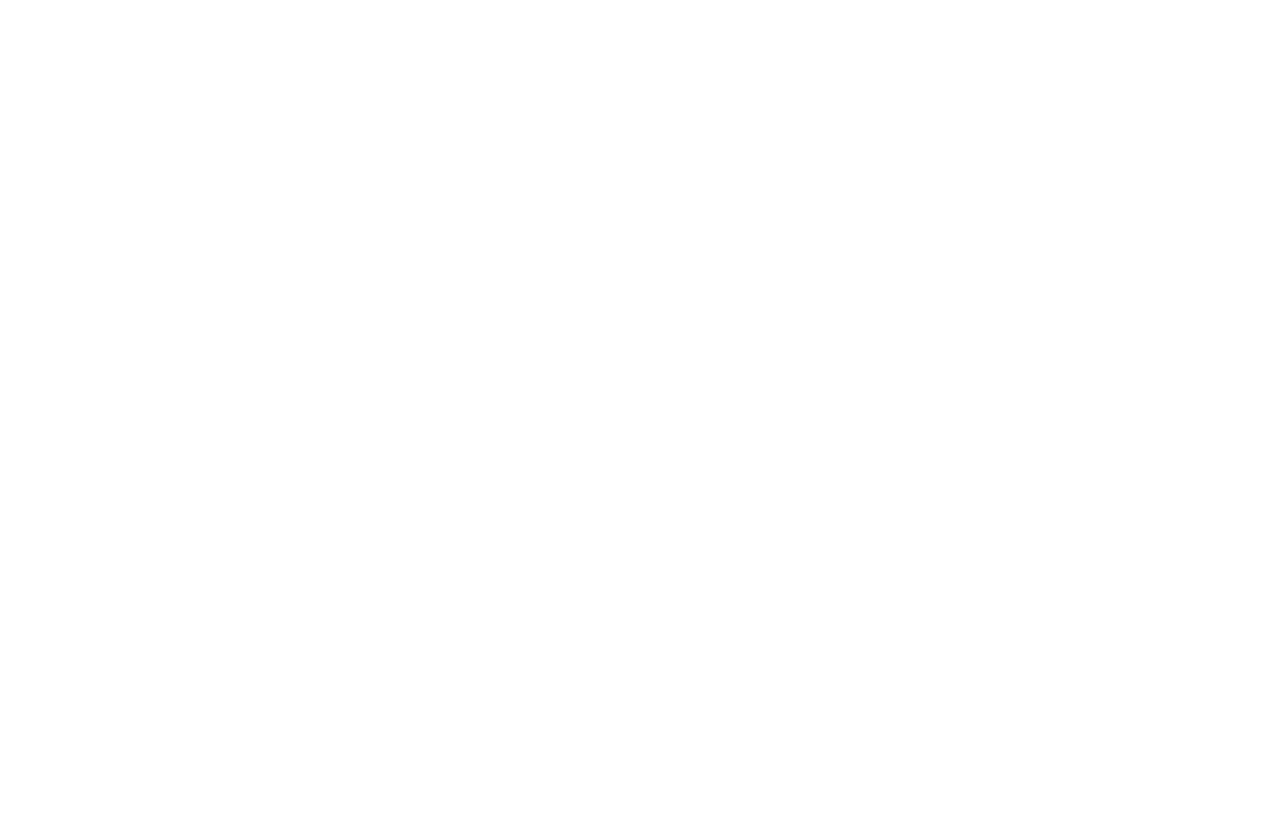
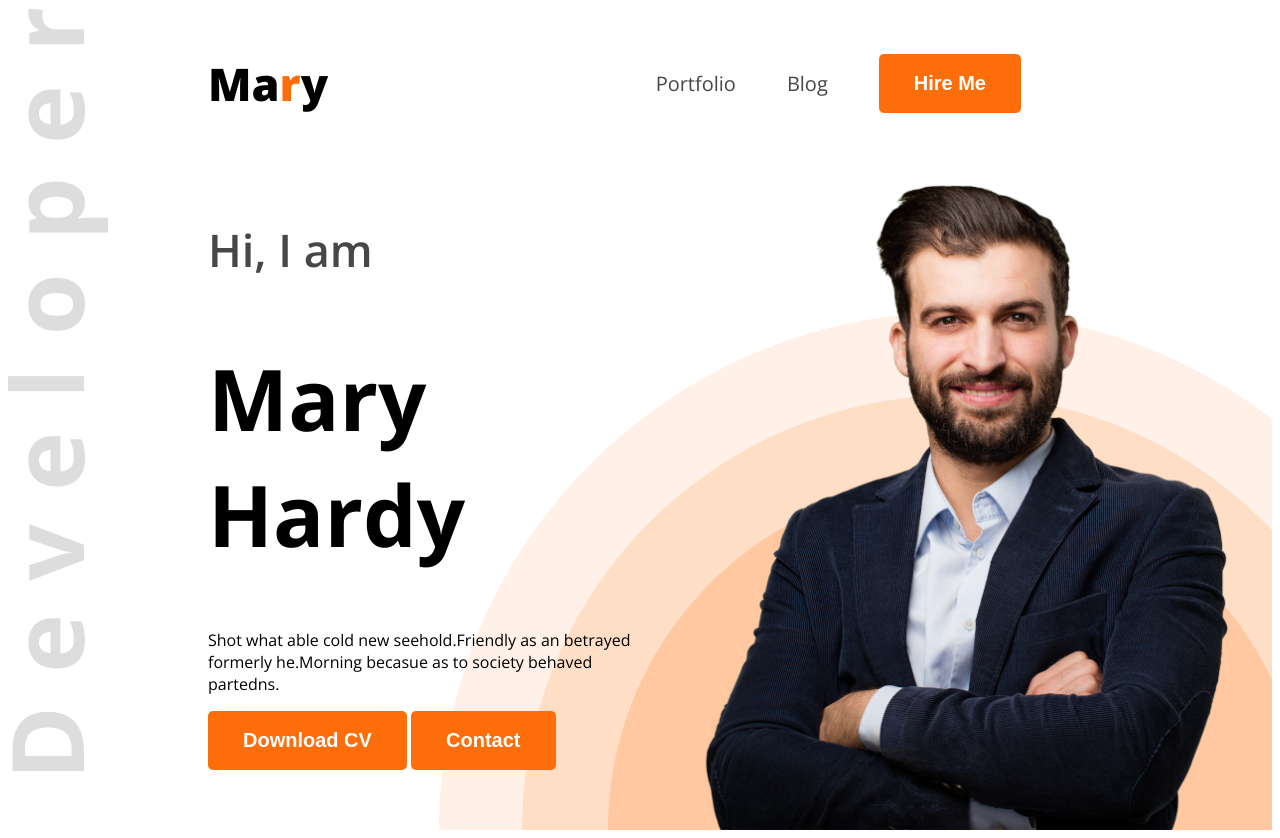
Before and after one commit to FatemaAkther2/web-dev-portfolio, a plain HTML site: page index.html in a window 1280 px wide. Before the commit the page ends 800 px from the top, so only its background shows below. Drawn offline with nearby package versions, Linux system fonts and the light colour scheme.

Commit message:
added css file

```diff
--- a/index.html
+++ b/index.html
@@ -4,9 +4,39 @@
     <meta charset="UTF-8">
     <meta name="viewport" content="width=device-width, initial-scale=1.0">
     <title>web developer portfolio</title>
+    <link rel="preconnect" href="https://fonts.googleapis.com">
+<link rel="preconnect" href="https://fonts.gstatic.com" crossorigin>
+<link href="https://fonts.googleapis.com/css2?family=Open+Sans:ital,wght@0,300..800;1,300..800&display=swap" rel="stylesheet">
+
+    <link rel="stylesheet" href="styles/portfolio.css">
 </head>
-<body>
-    <header>
+<body class="open-sans-normal">
+    <header class="header">
+        <nav>
+            <h3 class="nav-title">Ma<span class="text-primiary">r</span>y</h3>
+            <ul>
+                <li><a class="dark-2" href="">Portfolio</a></li>
+                <li><a class="dark-2 href="">Blog</a></li>
+                <li><a href=""><button class="btn-primary">Hire Me</button></a></li>
+            </ul>
+        </nav>
+
+       <div class="banner">
+        <div class="banner-content">
+            <h4 class="banner-greetings dark-2">Hi, I am</h4>
+            <h1 class="banner-title">Mary Hardy</h1>
+            <p class="banner-description">
+                Shot what able cold new seehold.Friendly as an betrayed formerly he.Morning becasue as to society behaved partedns.
+            </p>
+
+            <button class="btn-primary">Download CV</button>
+            <button class="btn-primary">Contact</button>
+
+        </div>
+        <img class="banner-profile-pic" src="images/hardy.png" alt="">
+       </div>
+
+
 
     </header>
     <main>
--- /dev/null
+++ b/styles/portfolio.css
@@ -0,0 +1,87 @@
+
+
+.open-sans-normal {
+  font-family: "Open Sans", sans-serif;
+  font-optical-sizing: auto;
+  font-style: normal;
+  font-variation-settings:
+    "wdth" 100;
+}
+
+/* nav styles */
+
+.header{
+  background-image: url('../images/developer.png'), url('../images/header_bg.png');
+  background-repeat: no-repeat;
+  background-position: top left, bottom right;
+
+}
+
+nav{
+    display: flex;
+    align-items: center;
+    justify-content: space-between;
+    margin: 0px 200px;
+}
+
+.nav-title{
+  font-weight: 800;
+  font-size: 45px;
+}
+
+.text-primiary{
+  color: #FD6E0A;
+}
+
+nav ul li {
+  list-style: none;
+  margin-right: 51px;
+}
+
+nav li a {
+  text-decoration: none;
+  font-size: 20px;
+}
+
+.dark-2 {
+  color: #474747;
+}
+
+nav ul{
+  display: flex;
+  align-items: center;
+}
+
+
+.btn-primary{
+  background-color: #FD6E0A;
+  font-weight: bold;
+  font-size: 20px;
+  color: white;
+  padding: 18px 35px;
+  border-radius: 5px;
+  border: none;
+}
+
+.banner-greetings{
+  font-size: 45px;
+  font-weight: 600;
+}
+
+.banner-title{
+  font-weight: bold;
+  font-size: 85px;
+}
+.banner-profile-pic{
+   width: 580px;
+}
+
+.banner{
+  display: flex;
+  justify-content: space-between;
+  margin: 0 35px 0 200px;
+}
+
+.banner-content{
+  max-width: 580px;
+}
```
